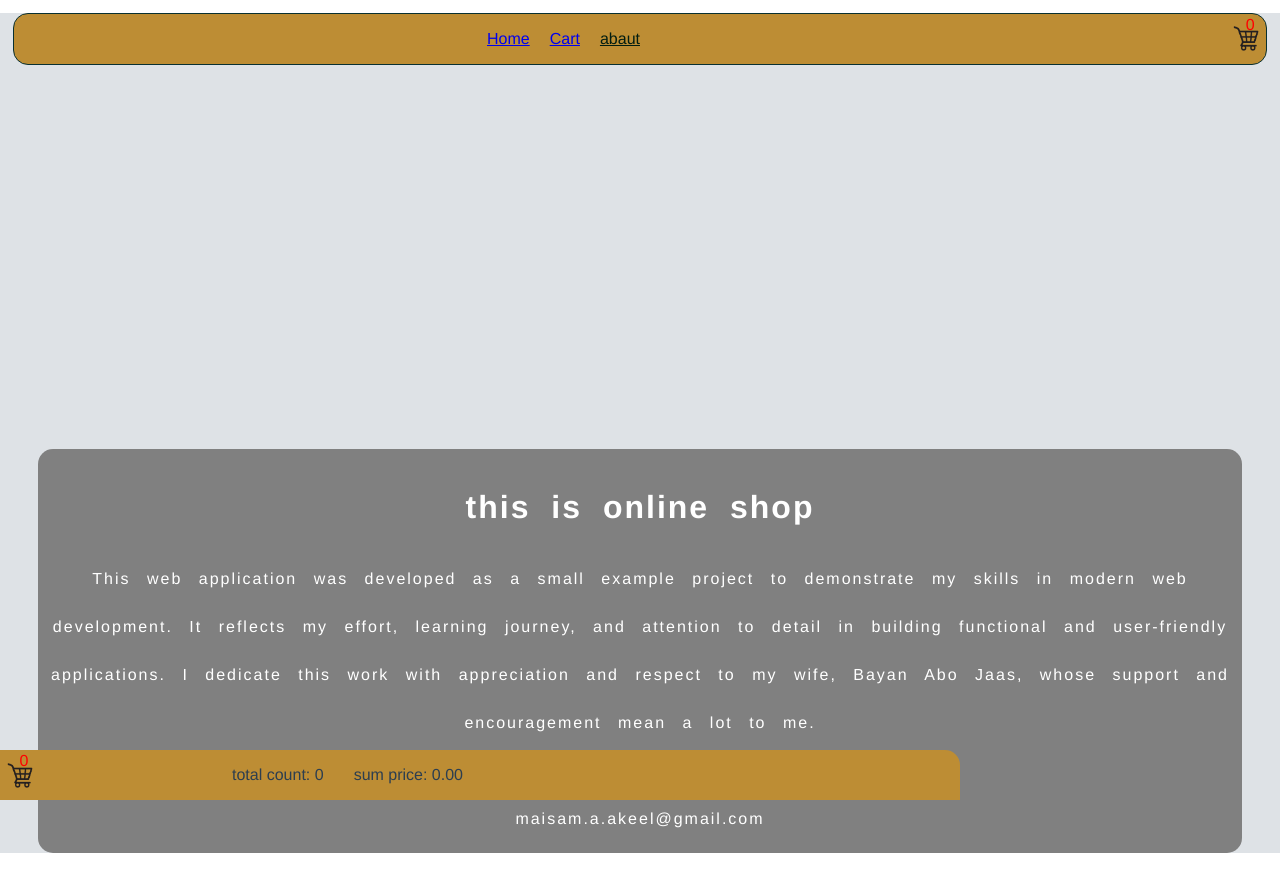
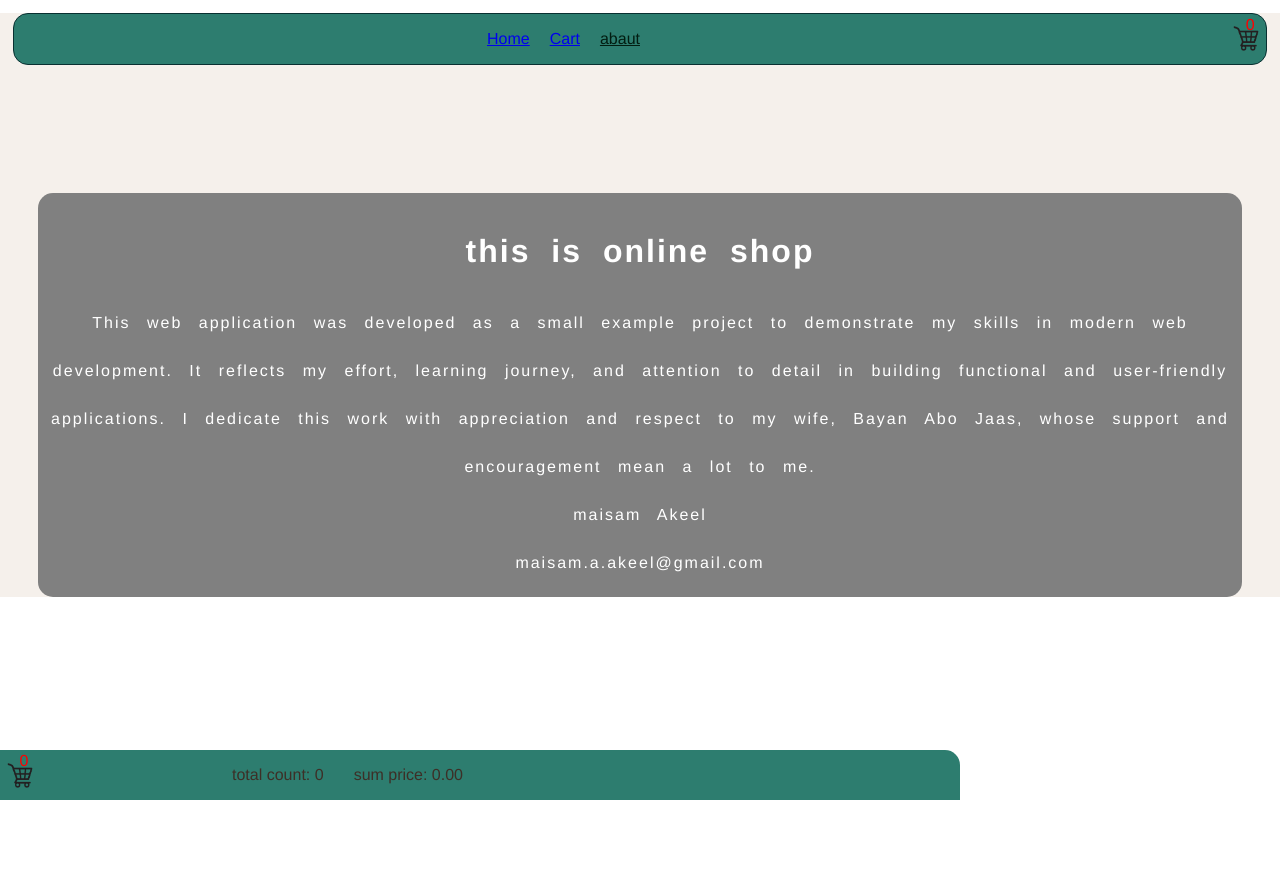
Before and after one commit to Maisam-dev/webshop, a Vue app: page /abaut in a window 1280 px wide. Shown: the top 892 px of the page. After the commit the page ends 800 px from the top, so only its background shows below. Built offline with nearby package versions, Linux system fonts and the light colour scheme.

Commit message:
color chang

```diff
--- a/src/assets/appStyle.css
+++ b/src/assets/appStyle.css
@@ -1,6 +1,6 @@
-:root {
+/* :root {
   --bar: rgb(189, 141, 52);
-  /* --background: rgb(228, 216, 209); */
+
   --background: #dee2e6;
   --button: rgb(182, 143, 70);
   --card: #ffffff;
@@ -10,7 +10,35 @@
   --img-background: #e0e3e7;
   --button-background: rgb(164, 164, 216);
   --text-color: #616158;
+}  */
+
+/*
+:root {
+  --bar: #5c4033;
+  --background: #f5f0eb;
+  --button: #a0785a;
+  --card: #fffdf9;
+  --verfugBar: #6a8f6a;
+  --red: #c0746a;
+  --border: #ddd0c0;
+  --img-background: #ede8e0;
+  --button-background: #b8a99a;
+  --text-color: #3d2f27;
+} */
+
+:root {
+  --bar: #2d7d6f; /* Navbar — تيل زمردي     */
+  --background: #f5f0eb; /* خلفية — بيج فاتح       */
+  --button: #4a9e8e; /* أزرار — بني دافئ       */
+  --card: #fffdf9; /* بطاقات — أبيض دافئ     */
+  --verfugBar: #6a8f6a; /* متوفر — أخضر هادئ      */
+  --red: #c0746a; /* نفد — أحمر ناعم        */
+  --border: #ddd0c0; /* حدود — بيج متوسط       */
+  --img-background: #ede8e0; /* خلفية صور              */
+  --button-background: #4a9e8e; /* زر ثانوي — تيل فاتح   */
+  --text-color: #3d2f27; /* نصوص — بني داكن        */
 }
+
 * {
   margin: 0;
   box-sizing: border-box;
--- a/src/components/navBar.vue
+++ b/src/components/navBar.vue
@@ -36,7 +36,7 @@ import CartSymbol from "./cartSymbol.vue";
 nav > *:hover {
   background-color: var(--button-background);
   color: white;
-  border: 1px solid blue;
+  border: 1px solid var(--border);
   border-radius: 15px;
   padding: 5px;
   transform: scale(1.1);
--- a/src/components/totalBar.vue
+++ b/src/components/totalBar.vue
@@ -15,10 +15,11 @@ import { storeToRefs } from "pinia";
 const cartStore = useCartStore();
 const { totalCount, totalPrice } = storeToRefs(cartStore);
 </script>
+
 <style scoped lang="scss">
 div#total-bar {
   background-color: var(--bar);
-
+  color: var(--text-color);
   display: flex;
   flex-direction: row-reverse;
   justify-content: start;
--- a/src/views/abautPage.vue
+++ b/src/views/abautPage.vue
@@ -15,7 +15,7 @@
 </template>
 <style scoped lang="scss">
 .content {
-  margin: 30% 3%;
+  margin: 10% 3%;
 
   background-color: gray;
   color: white;
```
